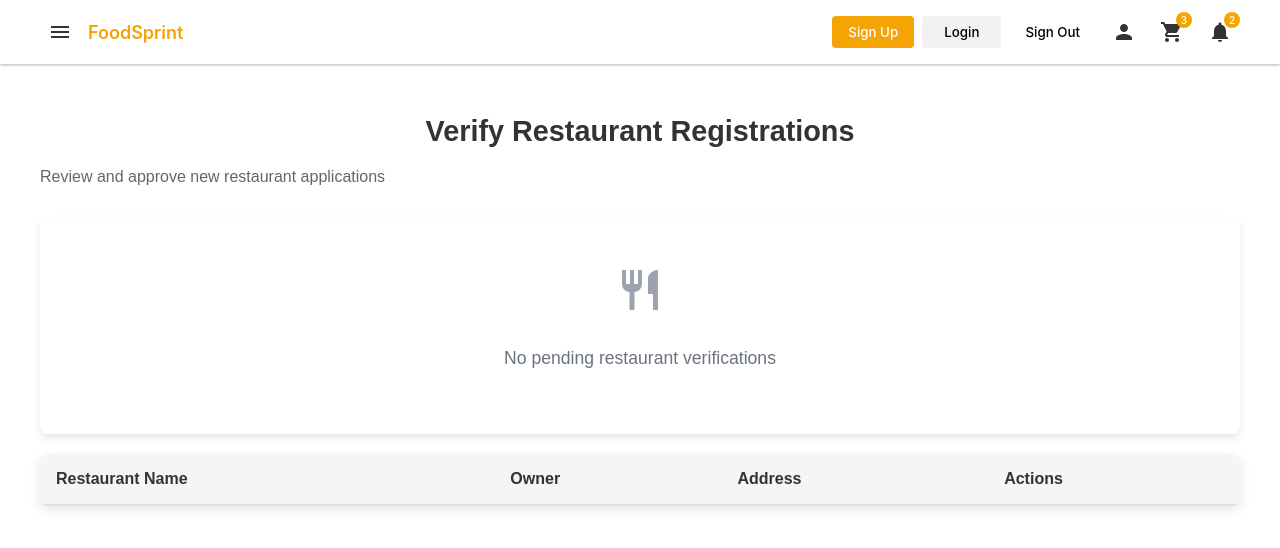
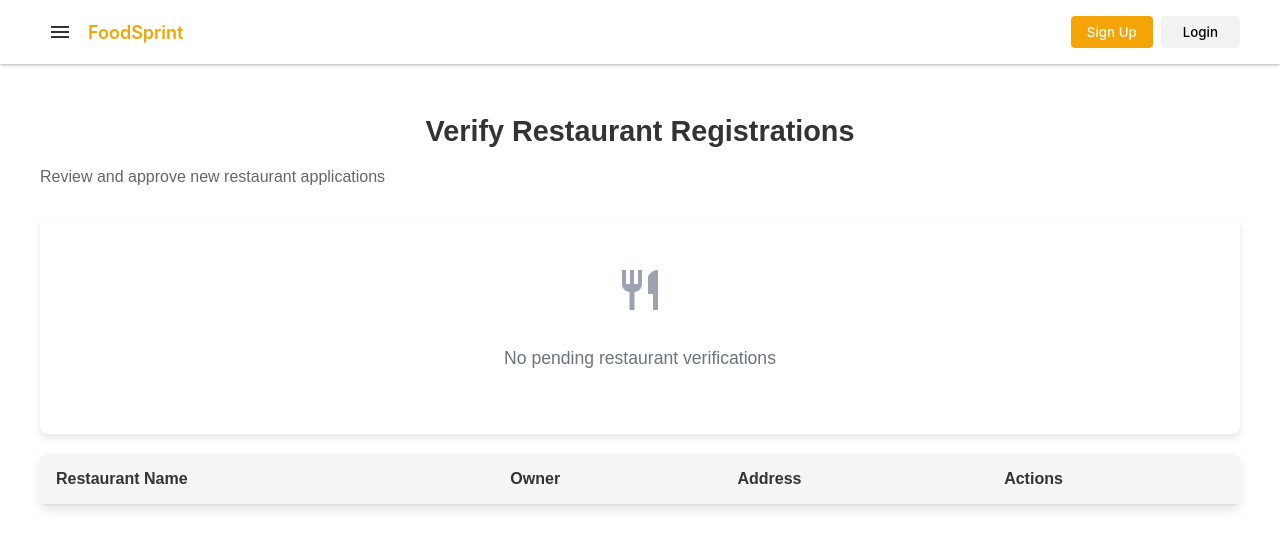
Before and after one commit to ChirathiSomadasa/Cloud-Native-Food-Ordering-Delivery-System, a React (Create React App) app in the folder frontend/: page /verifyRestaurant in a window 1280 px wide. Shown: the top 548 px of the page. Built offline with nearby package versions, Linux system fonts and the light colour scheme.

Commit message:
Update logic to handle user authentication status on the header

```diff
--- a/frontend/src/components/Header.js
+++ b/frontend/src/components/Header.js
@@ -12,6 +12,9 @@ function Header() {
   const [isSidebarOpen, setIsSidebarOpen] = useState(false);
   const navigate = useNavigate();
 
+  // Check if the user is logged in by verifying the presence of the auth token
+  const isLoggedIn = !!localStorage.getItem("auth_token");
+
   const toggleSidebar = () => setIsSidebarOpen(!isSidebarOpen);
 
   // Function to handle sign-out
@@ -23,10 +26,8 @@ function Header() {
         {},
         { withCredentials: true } // Include credentials (cookies)
       );
-
       // Clear any frontend-stored tokens
       localStorage.removeItem("auth_token");
-
       // Redirect the user to the login page
       navigate("/login");
     } catch (err) {
@@ -48,19 +49,11 @@ function Header() {
             </a>
           </div>
 
-
           {/* Right side - Auth buttons and icons */}
           <div className="header-right">
-            <div className="desktop-menu">
-              <Link to="/register">
-                <button className="primary-button">Sign Up</button>
-              </Link>
-              <Link to="/login">
-                <button className="text-button-login">Login</button>
-              </Link>
-              <button className="text-button" onClick={handleSignOut}>
-                Sign Out
-              </button>
+            {isLoggedIn ? (
+              // Buttons to display when the user is logged in
+              <>
                 <button className="icon-button profile-button">
                   <PersonIcon />
                 </button>
@@ -72,35 +65,24 @@ function Header() {
                   <NotificationsIcon />
                   <span className="badge">2</span>
                 </button>
-            </div>
-
-            {/* Mobile icons */}
-            <div className="mobile-menu">
-              <button className="icon-button cart-button">
-                <ShoppingCartIcon />
-                <span className="badge">3</span>
+                <button className="text-button" onClick={handleSignOut}>
+                  Sign Out
                 </button>
-              <button className="icon-button notification-button">
-                <NotificationsIcon />
-                <span className="badge">2</span>
-              </button>
-              <button className="icon-button profile-button">
-                <PersonIcon />
-              </button>
+              </>
+            ) : (
+              // Buttons to display when the user is not logged in
+              <>
                 <Link to="/register">
                   <button className="primary-button">Sign Up</button>
                 </Link>
                 <Link to="/login">
                   <button className="text-button-login">Login</button>
                 </Link>
-              <button className="text-button" onClick={handleSignOut}>
-                Sign Out
-              </button>
-            </div>
+              </>
+            )}
           </div>
         </div>
       </header>
-
       {/* Sidebar */}
       <Sidebar isOpen={isSidebarOpen} onClose={toggleSidebar} />
     </>
```
Lines whose indentation alone changed are shown as unchanged.
